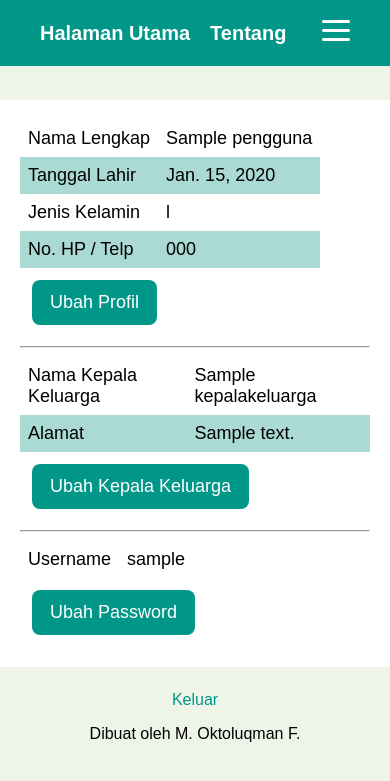
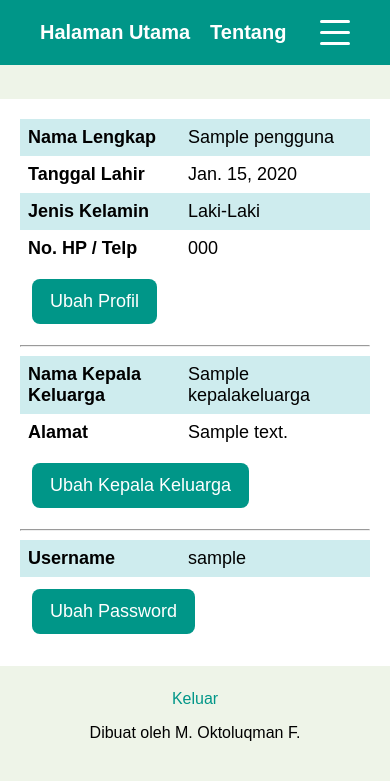
Before and after one commit to lepiku/praktekiin, a Django app: page /profil/ in a window 390 px wide. Shown: the top 781 px of the page. Run offline with Django 3.2, Linux system fonts and the light colour scheme; a user stored in the database is signed in; tables that the repository leaves empty hold one stand-in row (values such as "Sample post"); some web fonts are replaced.

Commit message:
fix bugs in profil and regex validators

```diff
--- a/antri/models.py
+++ b/antri/models.py
@@ -2,15 +2,21 @@ from django.db import models
 from django.contrib.auth.models import User
 from django.core.validators import RegexValidator
 
-REGEX_TELP = RegexValidator(regex=r'^(\+62|0)\d{9,15}$', \
-        message="Nomor Handphone harus mengikuti format: \
-                '+628...' or '08...' maksimal 15 digit.")
-JENIS_KELAMIN = (('l', 'Laki-Laki'), ('p', 'Perempuan'))
+REGEX_TELP = RegexValidator(regex=r'^(\+62|0)\d{9,15}$',
+        message="Format nomor telepon: '+628...' atau '08...', \
+        maksimal 15 digit.")
+REGEX_NAMA = RegexValidator(regex=r'[`~!@#$%^&*()_+=\[\]{}\\|;:",<>/?\d]',
+        message="Nama tidak boleh mengandung simbol yang aneh.",
+        inverse_match=True)
+REGEX_ALAMAT = RegexValidator(regex=r'[`~!@#$%^&*()_+=\[\]{}\\|;:"<>/?\d]',
+        message="Alamat tidak boleh mengandung simbol yang aneh.",
+        inverse_match=True)
+JENIS_KELAMIN = (('Laki-Laki', 'Laki-Laki'), ('Perempuan', 'Perempuan'))
 NAME_LENGTH = 64
 
 class KepalaKeluarga(models.Model):
-    nama = models.CharField(max_length=NAME_LENGTH)
-    alamat = models.TextField()
+    nama = models.CharField(max_length=NAME_LENGTH, validators=[REGEX_NAMA])
+    alamat = models.TextField(validators=[REGEX_ALAMAT])
     waktu_daftar = models.DateTimeField(auto_now_add=True)
     waktu_ubah = models.DateTimeField(auto_now=True)
 
@@ -18,9 +24,9 @@ class KepalaKeluarga(models.Model):
         return "{} ({})".format(self.nama, self.pengguna_set.first())
 
 class Pengguna(models.Model):
-    nama = models.CharField(max_length=NAME_LENGTH)
+    nama = models.CharField(max_length=NAME_LENGTH, validators=[REGEX_NAMA])
     tanggal_lahir= models.DateField()
-    jenis_kelamin = models.CharField(max_length=1, choices=JENIS_KELAMIN)
+    jenis_kelamin = models.CharField(max_length=9, choices=JENIS_KELAMIN)
     telp = models.CharField(validators=[REGEX_TELP], max_length=18)
     kepala_keluarga = models.ForeignKey(KepalaKeluarga,
             on_delete=models.CASCADE)
@@ -57,7 +63,8 @@ class Pendaftaran(models.Model):
         return str(self.kepala_keluarga) + ": " + str(self.hari.tanggal)
 
 class Pendaftar(models.Model):
-    pendaftaran = models.ForeignKey(Pendaftaran, on_delete=models.CASCADE)
+    pendaftaran = models.ForeignKey(Pendaftaran, on_delete=models.CASCADE,
+            validators=[REGEX_NAMA])
     nama = models.CharField(max_length=NAME_LENGTH)
 
     def __str__(self):
--- a/antri/templates/antri/base.html
+++ b/antri/templates/antri/base.html
@@ -39,7 +39,6 @@ a {
 #item { padding: 20px 10px; }
 #item:hover { background-color: #39b0a3; }
 .dropdown {
-  display: inline-block;
   position: relative;
 }
 .dropdown #item {
@@ -50,7 +49,7 @@ a {
   display: none;
   position: absolute;
   background-color: #d3e9e4;
-  min-width: 200px;
+  width: 240px;
   z-index: 1;
   right: 0px;
 }
@@ -104,7 +103,7 @@ a {
   display: none;
 }
 #bar div {
-  width: 28px;
+  width: 30px;
   height: 3px;
   border-radius: 2px;
 }
@@ -112,13 +111,26 @@ a {
   background-color: white;
 }
 #bar2 {
-  height: 6px !important;
+  height: 8px !important;
+}
+#mobile-name {
+  display: none;
+  margin: 12px 16px;
+  color: #000;
+  overflow: hidden;
+}
+#mobile-name p {
+  margin: 0;
+  max-height: 52px;
 }
 @media (max-width: 720px) {
   #name {
     display: none;
   }
   #bar {
+    display: block;
+  }
+  #mobile-name {
     display: block;
   }
   .spacing-content {
@@ -165,6 +177,9 @@ a {
                 </div>
               </div>
               <div class="dropdown-content">
+                <div id="mobile-name">
+                  <p>{{ request.user.pengguna.nama }}</p>
+                </div>
                 <a href="{% url 'antri:profil' %}">Profil</a>
                 <a href="{% url 'antri:keluar' %}">Keluar</a>
               </div>
--- a/antri/templates/antri/profil.html
+++ b/antri/templates/antri/profil.html
@@ -2,13 +2,20 @@
 {% block style %}
 <style>
 table {
+  width: 100%;
   border-collapse: collapse;
 }
+th {
+  width: 35%;
+  vertical-align: top;
+  min-width: 144px;
+}
 th, td {
+  text-align: left;
   padding: 8px;
 }
-tr:nth-child(even) {
-  background-color: #abdad5;
+tr:nth-child(odd) {
+  background-color: #ceecee;
 }
 </style>
 {% endblock %}
@@ -17,7 +24,7 @@ tr:nth-child(even) {
   <table id="pengguna">
     {% for label, value in pengguna %}
     <tr>
-      <td id="label">{{ label }}</td>
+      <th id="label">{{ label }}</td>
       <td id="value">{{ value }}</td>
     </tr>
     {% endfor %}
@@ -27,7 +34,7 @@ tr:nth-child(even) {
   <table id="kepala_keluarga">
     {% for label, value in kepala_keluarga %}
     <tr>
-      <td id="label">{{ label }}</td>
+      <th id="label">{{ label }}</td>
       <td id="value">{{ value }}</td>
     </tr>
     {% endfor %}
@@ -37,7 +44,7 @@ tr:nth-child(even) {
   <table id="user">
     {% for label, value in user %}
     <tr>
-      <td id="label">{{ label }}</td>
+      <th id="label">{{ label }}</td>
       <td id="value">{{ value }}</td>
     </tr>
     {% endfor %}
--- a/antri/templates/antri/utama.html
+++ b/antri/templates/antri/utama.html
@@ -82,7 +82,7 @@ th {
   width: 40%;
 }
 .detail tr:nth-child(odd) {
-  background-color: #eff0ed;
+  background-color: #ceecee;
 }
 #nama {
   width: 60%;
--- a/antri/views.py
+++ b/antri/views.py
@@ -81,12 +81,15 @@ def tentang(request):
 def daftar(request):
     # if this is a POST request we need to process the form data
     if request.method == 'POST':
+        print(request.POST)
         form_pengguna = DaftarPenggunaForm(request.POST)
 
         if form_pengguna.is_valid():
             nama_kk = form_pengguna.cleaned_data['nama_kk']
             kode = 1
-            if not KepalaKeluarga.objects.filter(nama=nama_kk) \
+            if 'select' in request.POST:
+                form_kk = PilihKKForm(request.POST, nama_kk=nama_kk)
+            elif not KepalaKeluarga.objects.filter(nama=nama_kk) \
                     or request.POST['kode'] != '0':
                 form_kk = DaftarKKForm(request.POST)
                 # TODO error still hidden
```
Also changed, not shown: antri/forms.py (+30 -32 lines), antri/migrations/0003_auto_20190628_0820.py (added), antri/migrations/0004_auto_20190628_0839.py (added).
